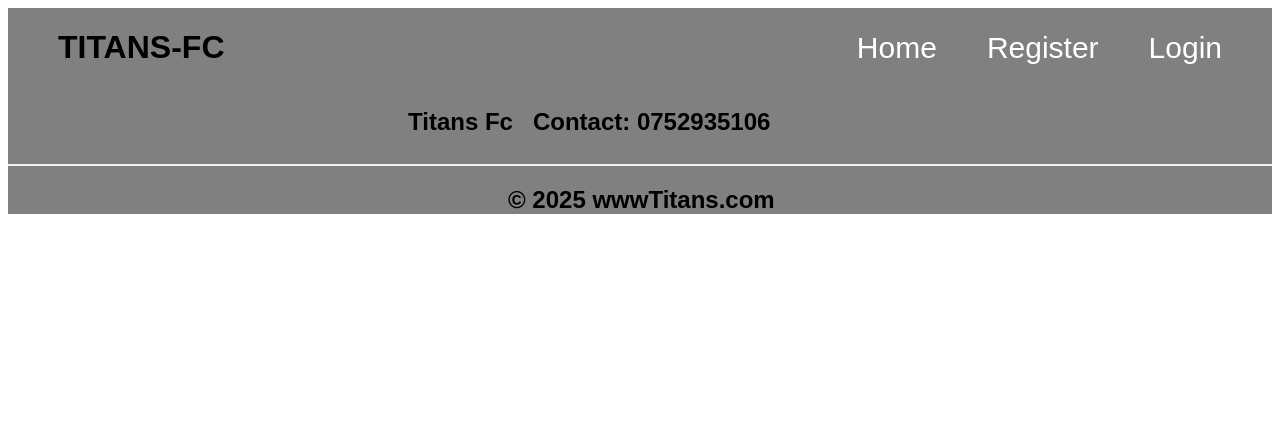
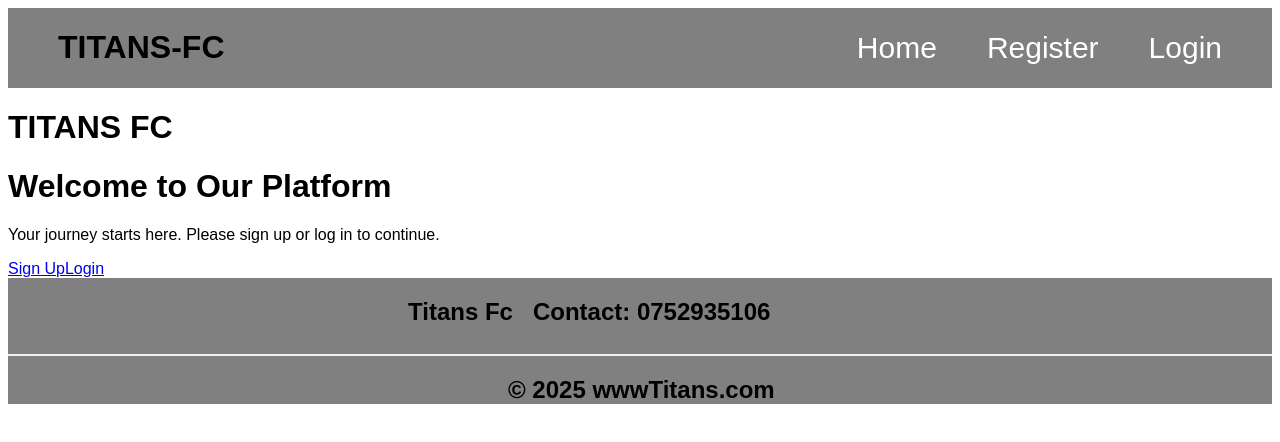
Before and after one commit to SaulWeaponz/Titans-Signup-Login-System, a React (Vite) app: page / in a window 1280 px wide. Shown: the top 442 px of the page. Built offline with nearby package versions, Linux system fonts and the light colour scheme.

Commit message:
Add welcome page

```diff
--- a/src/components/pages/Home.jsx
+++ b/src/components/pages/Home.jsx
@@ -1,17 +1,28 @@
-import Footer from "../sections/Footer"
+import { Link } from "react-router-dom";
+import "./pages.css";
+import Footer from "../sections/Footer";
 
-function Home(){
-    return(
+function Welcome() {
+  return (
 <div>
-            <div></div>
+    <div className="welcome-container">
+      <div className="welcome-box">
+         <h1>TITANS FC</h1>
+        <h1>Welcome to Our Platform </h1>
+        <p>Your journey starts here. Please sign up or log in to continue.</p>
+        <div className="button-group">
+          <Link to="/signup" className="btn btn-primary">Sign Up</Link>
+          <Link to="/login" className="btn btn-secondary">Login</Link>
+        </div>
+      </div>
       <div>
-
+      </div>
     </div>
     <div>
         <Footer/>
     </div>
     </div>
+  );
+}
 
-    )
-}
-export default Home;
+export default Welcome;
```
Lines whose indentation alone changed are shown as unchanged.
